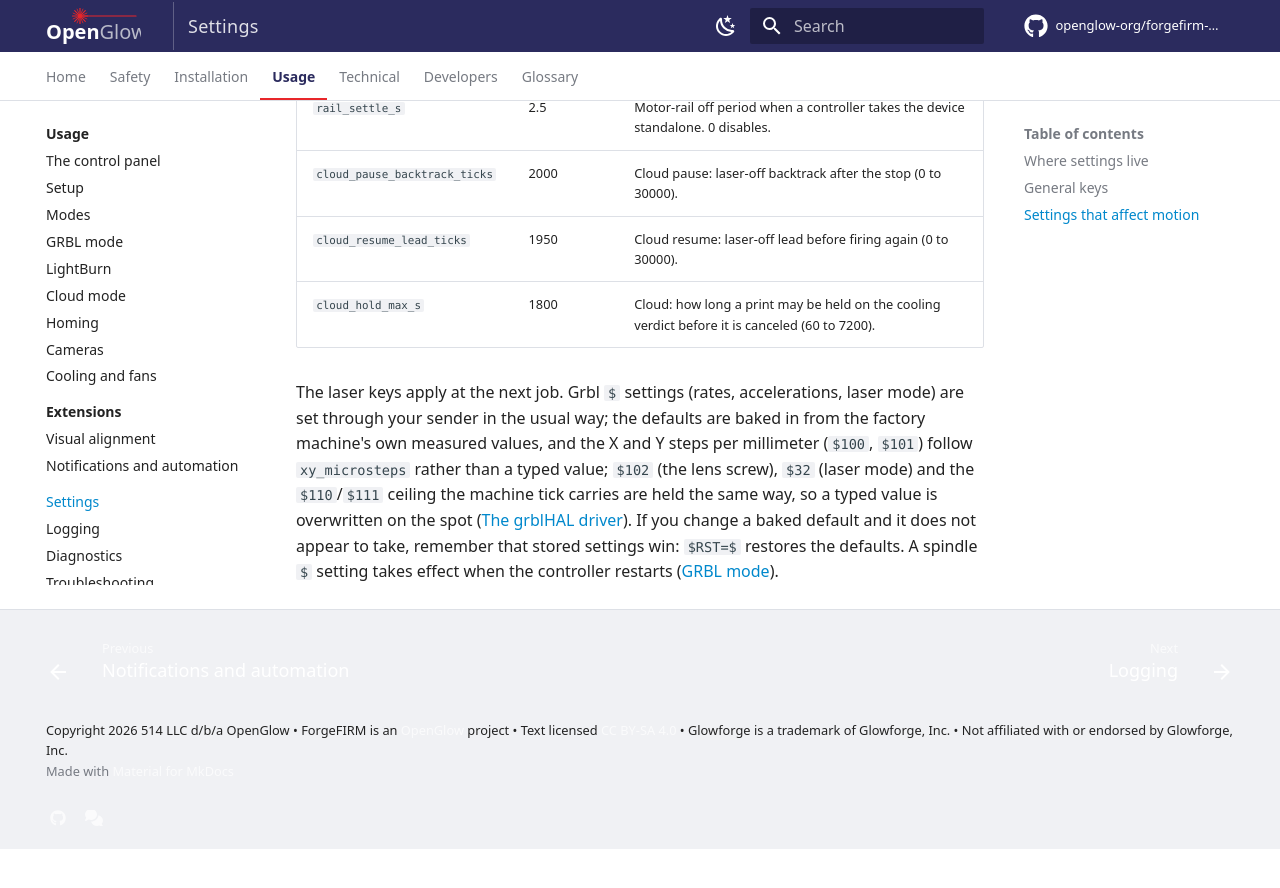
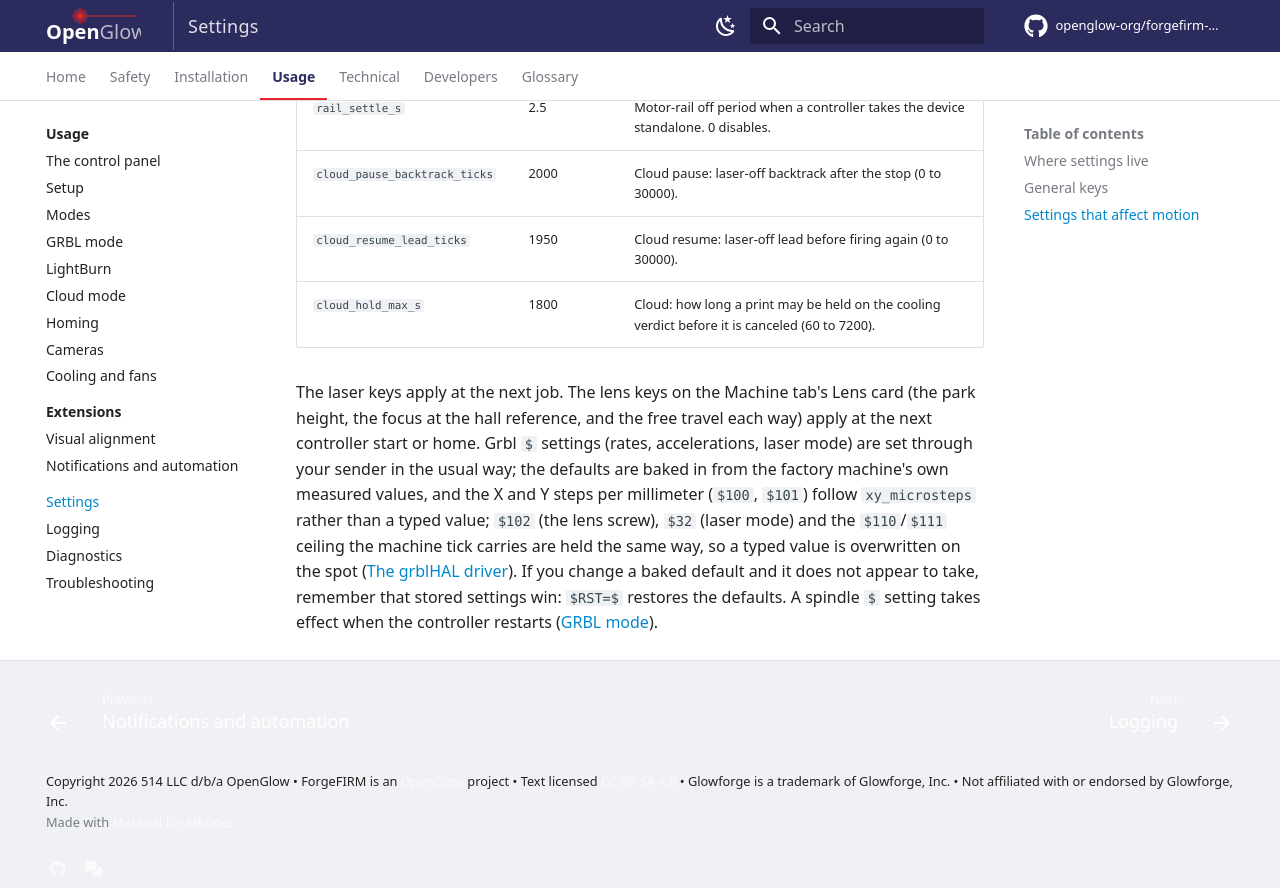
Before and after one commit to openglow-org/forgefirm-docs, an MkDocs documentation site: the page built from docs/usage/settings.md, in a window 1280 px wide and 900 px high, scrolled down 3859 px. Shown: the top 888 px of the window. Built offline with MkDocs 1.6.1 and Material for MkDocs 9.7.7, drawn with Linux system fonts in a browser that asks for light colours; comment, search, counter and statistics services are not loaded; before the commit the page ends 4708 px from its top, so only the background shows below that.

Commit message:
Settings: when the Lens card's keys apply
The panel now saves the Lens card's fields (forgectrl). settings.md says
when they take effect: the park height, the focus at the hall reference,
and the free travel each way apply at the next controller start or
home.

Checked: check-style.py clean; zensical build strict, no issues.

```diff
--- a/docs/usage/settings.md
+++ b/docs/usage/settings.md
@@ -79,7 +79,9 @@
 | `cloud_resume_lead_ticks` | 1950 | Cloud resume: laser-off lead before firing again (0 to 30000). |
 | `cloud_hold_max_s` | 1800 | Cloud: how long a print may be held on the cooling verdict before it is canceled (60 to 7200). |
 
-The laser keys apply at the next job. Grbl `$` settings (rates,
+The laser keys apply at the next job. The lens keys on the Machine tab's
+Lens card (the park height, the focus at the hall reference, and the free
+travel each way) apply at the next controller start or home. Grbl `$` settings (rates,
 accelerations, laser mode) are set through your sender in the usual way; the
 defaults are baked in from the factory machine's own measured values, and
 the X and Y steps per millimeter (`$100`, `$101`) follow `xy_microsteps`
```
